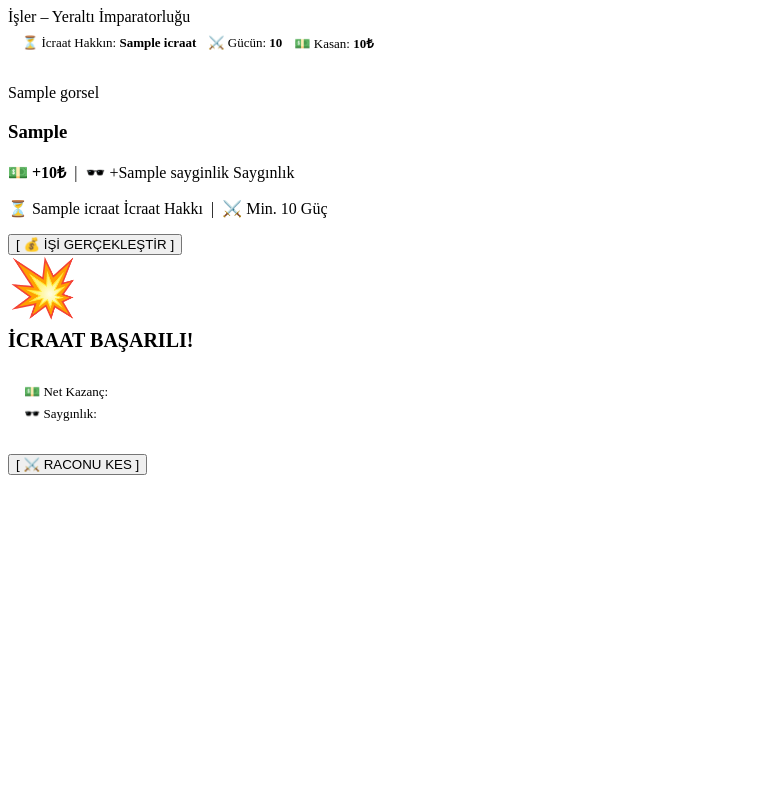
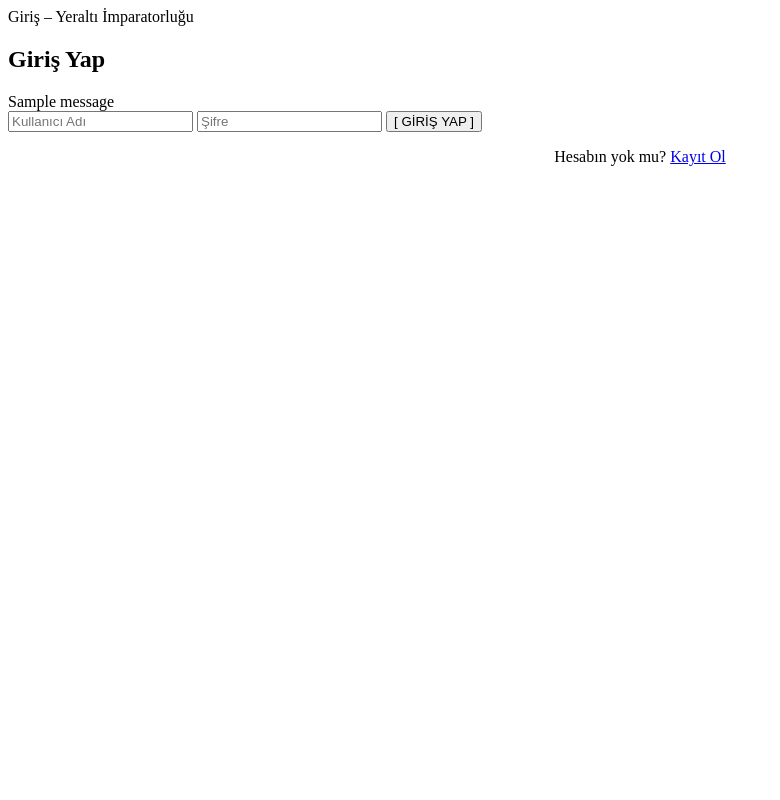
Before and after one commit to MrPEKGEG1N/yeralt-, a Flask app: template templates/giris.html in a window 1280 px wide. Shown: the whole page, without its empty margins (0-780 px from the left). Run offline with Flask 3, Linux system fonts and the light colour scheme; the template is opened without the code that fills it: most values are stand-ins (such as "Sample title", 1, 10 or a date in 2020); one stand-in notice (Sample message) is shown.

Commit message:
Update giris.html

```diff
--- a/templates/giris.html
+++ b/templates/giris.html
@@ -1,92 +1,20 @@
 {% extends 'base.html' %}
-{% block title %}İşler – Yeraltı İmparatorluğu{% endblock %}
+{% block title %}Giriş – Yeraltı İmparatorluğu{% endblock %}
 {% block content %}
-
-{% set basliklar = {'mahalle': ('🏡 Mahalle İşleri', '"Küçük işlerle sermaye yap, sokağın güvenini kazan."'),
-                   'semt': ('🏢 Semt İşleri', '"Semtte söz sahibi olmak daha büyük güç gerektirir."'),
-                   'sehir': ('🌆 Şehir İşleri', '"Şehrin zirvesindekiler ihaleleri ve büyük sevkiyatları yönetir."')} %}
-
-<div class="sayfa-baslik">{{ basliklar[kategori][0] }}</div>
-<div class="sayfa-alt">{{ basliklar[kategori][1] }}</div>
-
-<div style="background:var(--bg3);border-radius:var(--radius);padding:8px 14px;margin-bottom:1.5rem;
-            display:flex;align-items:center;gap:12px;font-size:13px;">
-  <span>⏳ İcraat Hakkın: <strong style="color:var(--cyan);">{{ oyuncu.icraat }}</strong></span>
-  <span>⚔️ Gücün: <strong style="color:var(--red);">{{ "{:,}".format(oyuncu.guc) }}</strong></span>
-  <span>💵 Kasan: <strong style="color:var(--green);">{{ "{:,}".format(oyuncu.para) }}₺</strong></span>
+<div class="form-kutu">
+  <h2>Giriş Yap</h2>
+  {% with messages = get_flashed_messages(with_categories=true) %}
+    {% for cat, msg in messages %}
+      <div class="alert {{ cat }}">{{ msg }}</div>
+    {% endfor %}
+  {% endwith %}
+  <form method="POST">
+    <input type="text" name="kullanici_adi" placeholder="Kullanıcı Adı" required>
+    <input type="password" name="sifre" placeholder="Şifre" required>
+    <button type="submit" class="btn btn-kirmizi btn-tam">[ GİRİŞ YAP ]</button>
+  </form>
+  <p style="text-align:center;margin-top:1rem;">
+    Hesabın yok mu? <a href="/kayit">Kayıt Ol</a>
+  </p>
 </div>
-
-{% for is in isler %}
-<div class="is-kart" id="kart-{{ is.id }}">
-  <div class="is-ikon">{{ is.gorsel }}</div>
-  <div class="is-detay">
-    <h3>{{ is.ad }}</h3>
-    <p>
-      <span style="color:var(--green);font-weight:600;">💵 +{{ "{:,}".format(is.kazanc) }}₺</span>
-      &nbsp;|&nbsp;
-      <span style="color:var(--gold);">🕶️ +{{ is.sayginlik }} Saygınlık</span>
-    </p>
-    <p class="is-stat">
-      ⏳ {{ is.icraat }} İcraat Hakkı
-      &nbsp;|&nbsp;
-      ⚔️ Min. {{ "{:,}".format(is.min_guc) }} Güç
-    </p>
-  </div>
-  <div>
-    {% if oyuncu.guc < is.min_guc %}
-      <button class="btn btn-sm" disabled>Güç Yetersiz</button>
-    {% elif oyuncu.icraat < is.icraat %}
-      <button class="btn btn-sm" disabled>İcraat Yok</button>
-    {% else %}
-      <button class="btn btn-yesil" onclick="isYap('{{ is.id }}', '{{ kategori }}', this)">
-        [ 💰 İŞİ GERÇEKLEŞTİR ]
-      </button>
-    {% endif %}
-  </div>
-</div>
-{% endfor %}
-
-<!-- Sonuç Modal -->
-<div id="is-modal" class="modal-arkaplan">
-  <div class="modal-kutu">
-    <div style="font-size:56px;margin-bottom:8px;">💥</div>
-    <div style="font-size:20px;font-weight:700;color:var(--red);margin-bottom:6px;">İCRAAT BAŞARILI!</div>
-    <div id="modal-is-adi" style="font-size:14px;color:var(--text2);margin-bottom:1rem;"></div>
-    <div style="background:var(--bg3);border-radius:var(--radius);padding:1rem;margin-bottom:1rem;text-align:left;">
-      <div style="display:flex;justify-content:space-between;margin-bottom:6px;">
-        <span style="font-size:13px;color:var(--text2);">💵 Net Kazanç:</span>
-        <span id="modal-kazanc" style="color:var(--green);font-weight:700;"></span>
-      </div>
-      <div style="display:flex;justify-content:space-between;">
-        <span style="font-size:13px;color:var(--text2);">🕶️ Saygınlık:</span>
-        <span id="modal-sayginlik" style="color:var(--gold);font-weight:700;"></span>
-      </div>
-    </div>
-    <button class="btn btn-kirmizi btn-tam" onclick="modalKapat()">[ ⚔️ RACONU KES ]</button>
-  </div>
-</div>
-
 {% endblock %}
-{% block scripts %}
-<script>
-async function isYap(isId, kategori, btn) {
-  btn.disabled = true;
-  btn.textContent = '...';
-  const r = await post('/is-yap', {is_id: isId, kategori: kategori});
-  if(r.hata) {
-    toast(r.hata, 'hata');
-    btn.disabled = false;
-    btn.textContent = '[ 💰 İŞİ GERÇEKLEŞTİR ]';
-    return;
-  }
-  document.getElementById('modal-is-adi').textContent = r.mesaj;
-  document.getElementById('modal-kazanc').textContent = '+' + r.kazanc.toLocaleString('tr-TR') + '₺';
-  document.getElementById('modal-sayginlik').textContent = '+' + r.sayginlik + ' Saygınlık';
-  document.getElementById('is-modal').style.display = 'flex';
-}
-function modalKapat() {
-  document.getElementById('is-modal').style.display = 'none';
-  location.reload();
-}
-</script>
-{% endblock %}
```
